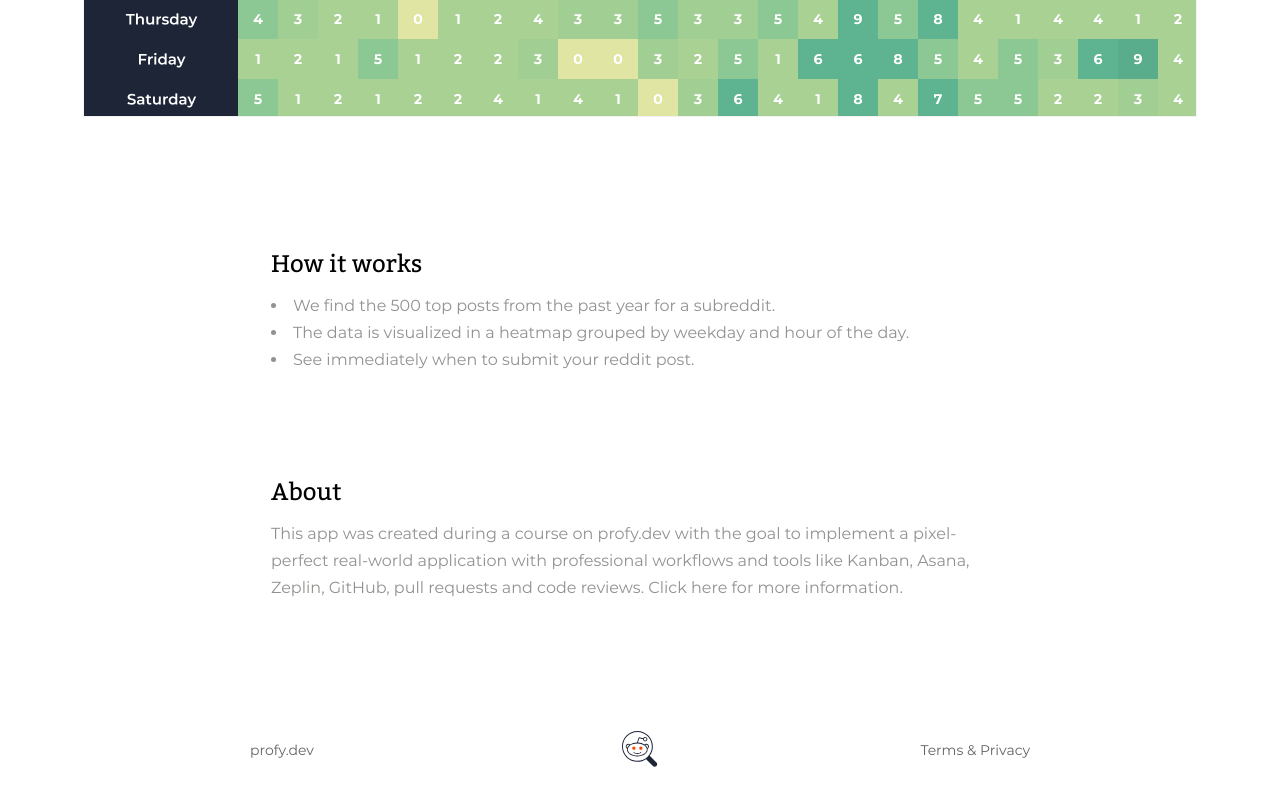
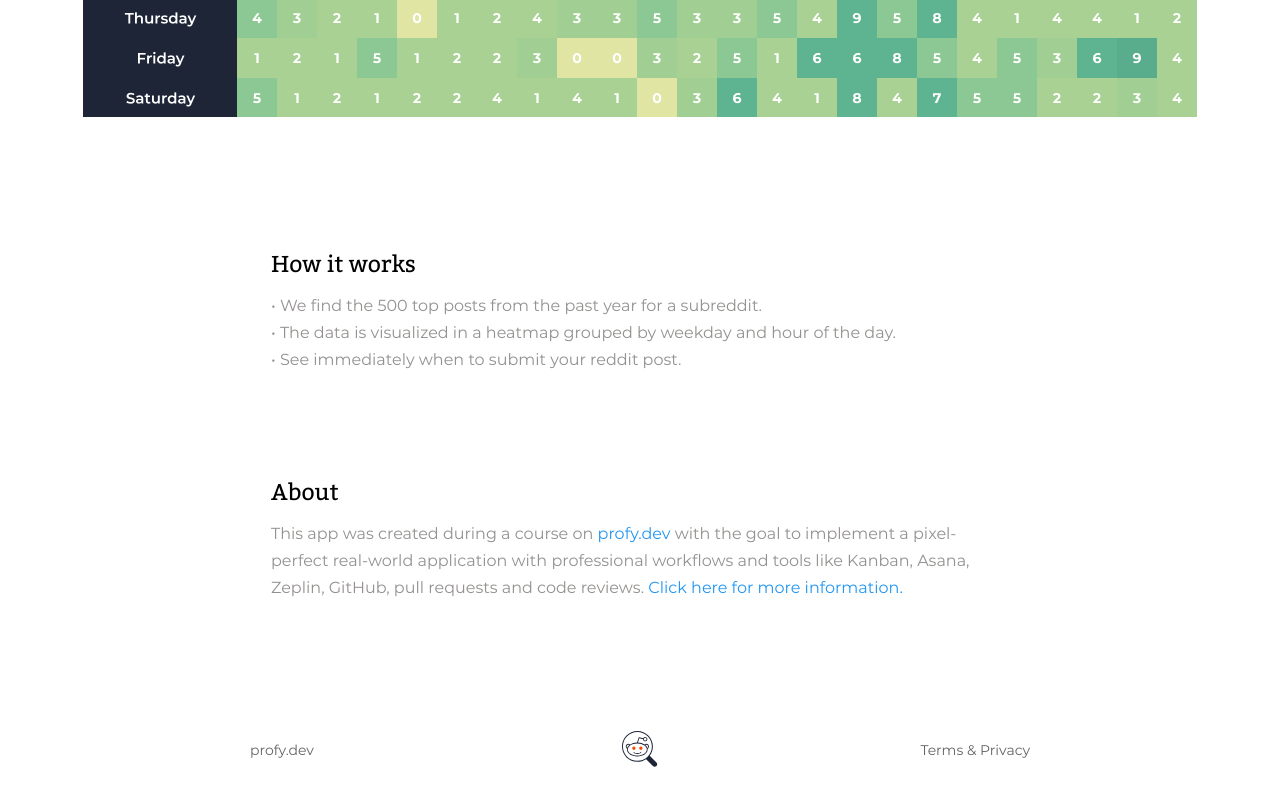
Before and after one commit to profydev/reddit-timer-chimson, a React (Create React App) app: page / in a window 1280 px wide. Shown: the part 611-1411 px from the top of the page. Built offline with nearby package versions, Linux system fonts and the light colour scheme.

Commit message:
add InfoSection.styles.js file to InfoSection

```diff
--- a/src/components/HeroSection/HeroSection.styles.js
+++ b/src/components/HeroSection/HeroSection.styles.js
@@ -51,9 +51,7 @@ export const Button = styled.button`
 `;
 
 export const Image = styled.div`
-  box-sizing: border-box;
   min-width: 1114px;
   min-height: 332px;
-  border: 1px solid #f3f3f3;
   background-image: url(${heatmap});
 `;
--- /dev/null
+++ b/src/components/InfoSection/InfoSection.styles.js
@@ -0,0 +1,47 @@
+import styled from 'styled-components';
+
+export const Container = styled.div`
+  display: flex;
+  flex-direction: column;
+  align-items: flex-start;
+  align-items: center;
+  margin-bottom: 99px;
+  min-width: 738px;
+  min-height: 350px;
+`;
+
+export const FirstSection = styled.section`
+  min-width: 738px;
+  min-height: 122px;
+  margin-bottom: 105px;
+`;
+
+export const SecondSection = styled(FirstSection)`
+  margin-bottom: 0;
+  display: block;
+`;
+
+export const SectionHeader = styled.span`
+  font-family: ${(props) => props.theme.font.family.headline};
+  font-size: 23px;
+  line-height: 28.8px;
+  color: ${(props) => props.theme.color.headline};
+`;
+
+export const SectionDetails = styled.div`
+  margin-top: 12px;
+  max-width: 738px;
+`;
+
+export const A = styled.a`
+  text-decoration: none;
+  color: #2196f3;
+`;
+
+export const Span = styled.span`
+  line-height: 27px;
+  display: block;
+  min-width: 738px;
+  text-align: left;
+  color: ${(props) => props.theme.color.subHeadline};
+`;
--- a/src/components/InfoSection/index.js
+++ b/src/components/InfoSection/index.js
@@ -1,78 +1,42 @@
 import React from 'react';
-import { Link } from 'react-router-dom';
-import styled from 'styled-components';
-
-const Container = styled.div`
-  display: flex;
-  flex-direction: column;
-  align-items: flex-start;
-  align-items: center;
-  margin-bottom: 99px;
-  min-width: 738px;
-  min-height: 350px;
-`;
-
-const FirstSection = styled.section`
-  min-width: 738px;
-  min-height: 122px;
-  margin-bottom: 105px;
-`;
-
-const SecondSection = styled(FirstSection)`
-  margin-bottom: 0;
-  display: block;
-`;
-
-const SectionLink = styled(Link)`
-  text-decoration: none;
-  font-family: ${(props) => props.theme.font.family.headline};
-  font-size: 24px;
-  line-height: 28.8px;
-  color: ${(props) => props.theme.color.headline};
-`;
-
-const Li = styled.li`
-  color: ${(props) => props.theme.color.subHeadline};
-  line-height: 27px;
-`;
-
-const AboutText = styled.span`
-  line-height: 27px;
-  min-width: 738px;
-  word-break: break-word;
-  color: ${(props) => props.theme.color.subHeadline};
-`;
+import * as S from './InfoSection.styles';
 
 function InfoSection() {
   return (
-    <Container>
-      <FirstSection>
-        <SectionLink href="https://profy.dev/employers" as="a">
-          How it works
-        </SectionLink>
-        <div style={{ marginTop: '12px' }}>
-          <Li>We find the 500 top posts from the past year for a subreddit.</Li>
-          <Li>
-            The data is visualized in a heatmap grouped by weekday and hour of
+    <S.Container>
+      <S.FirstSection>
+        <S.SectionHeader>How it works</S.SectionHeader>
+        <S.SectionDetails>
+          <S.Span>
+            • We find the 500 top posts from the past year for a subreddit.
+          </S.Span>
+          <S.Span>
+            • The data is visualized in a heatmap grouped by weekday and hour of
             the day.
-          </Li>
-          <Li>See immediately when to submit your reddit post.</Li>
-        </div>
-      </FirstSection>
-      <SecondSection>
-        <SectionLink href="https://profy.dev" as="a">
-          About
-        </SectionLink>
-        <div style={{ maxWidth: '738px', marginTop: '12px' }}>
-          <AboutText>
-            This app was created during a course on profy.dev with the goal to
+          </S.Span>
+          <S.Span>• See immediately when to submit your reddit post.</S.Span>
+        </S.SectionDetails>
+      </S.FirstSection>
+      <S.SecondSection>
+        <S.SectionHeader>About</S.SectionHeader>
+        <S.SectionDetails>
+          <S.Span>
+            This app was created during a course on
+            {' '}
+            <S.A href="https://profy.dev">profy.dev</S.A>
+            {' '}
+            with the goal to
             implement a pixel-perfect real-world application with professional
             workflows and tools like Kanban, Asana, Zeplin, GitHub, pull
-            requests and code reviews. Click here for more information.
-          </AboutText>
-        </div>
-      </SecondSection>
-    </Container>
+            requests and code reviews.
+            {' '}
+            <S.A href="https://profy.dev/employers">
+              Click here for more information.
+            </S.A>
+          </S.Span>
+        </S.SectionDetails>
+      </S.SecondSection>
+    </S.Container>
   );
 }
 
```
